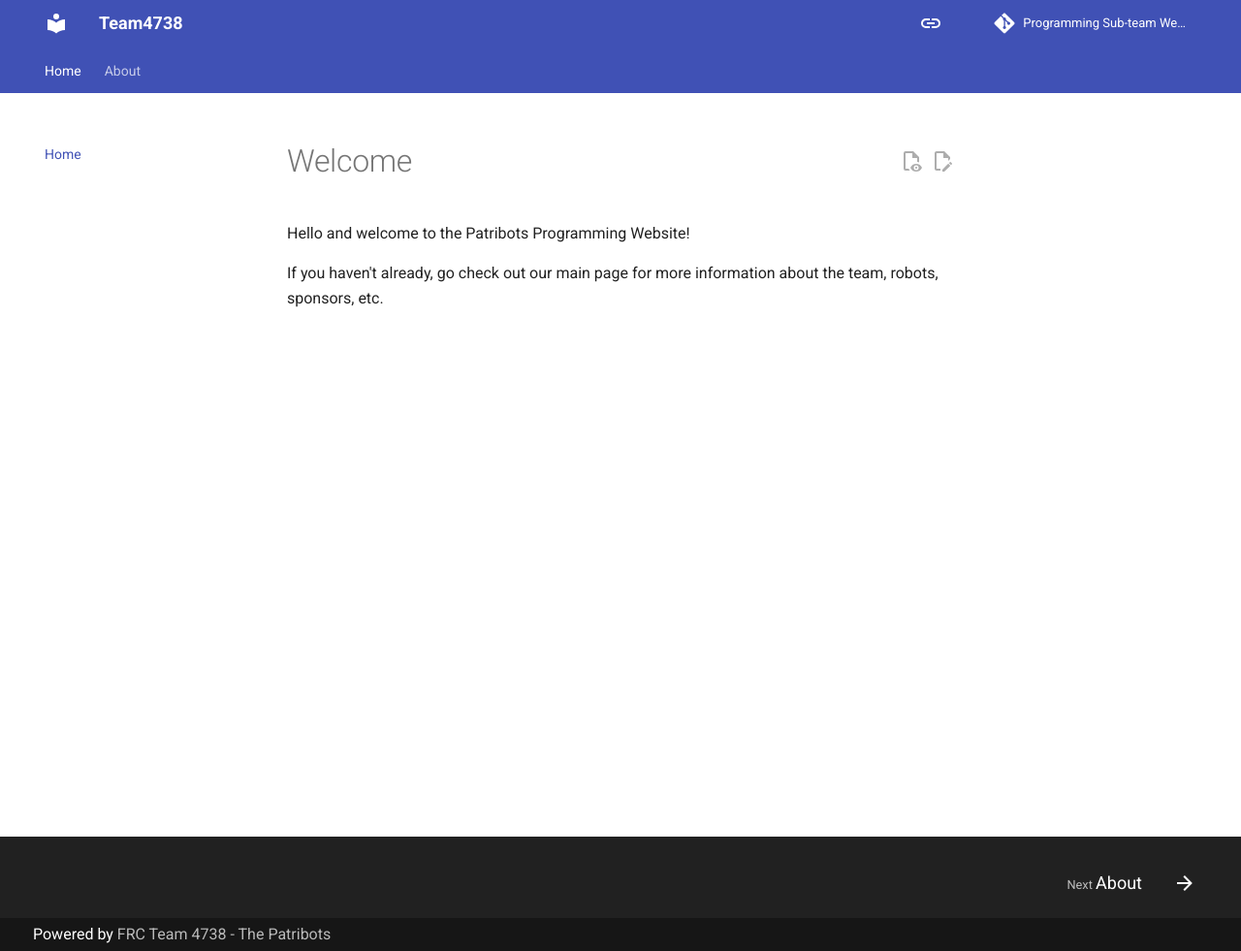
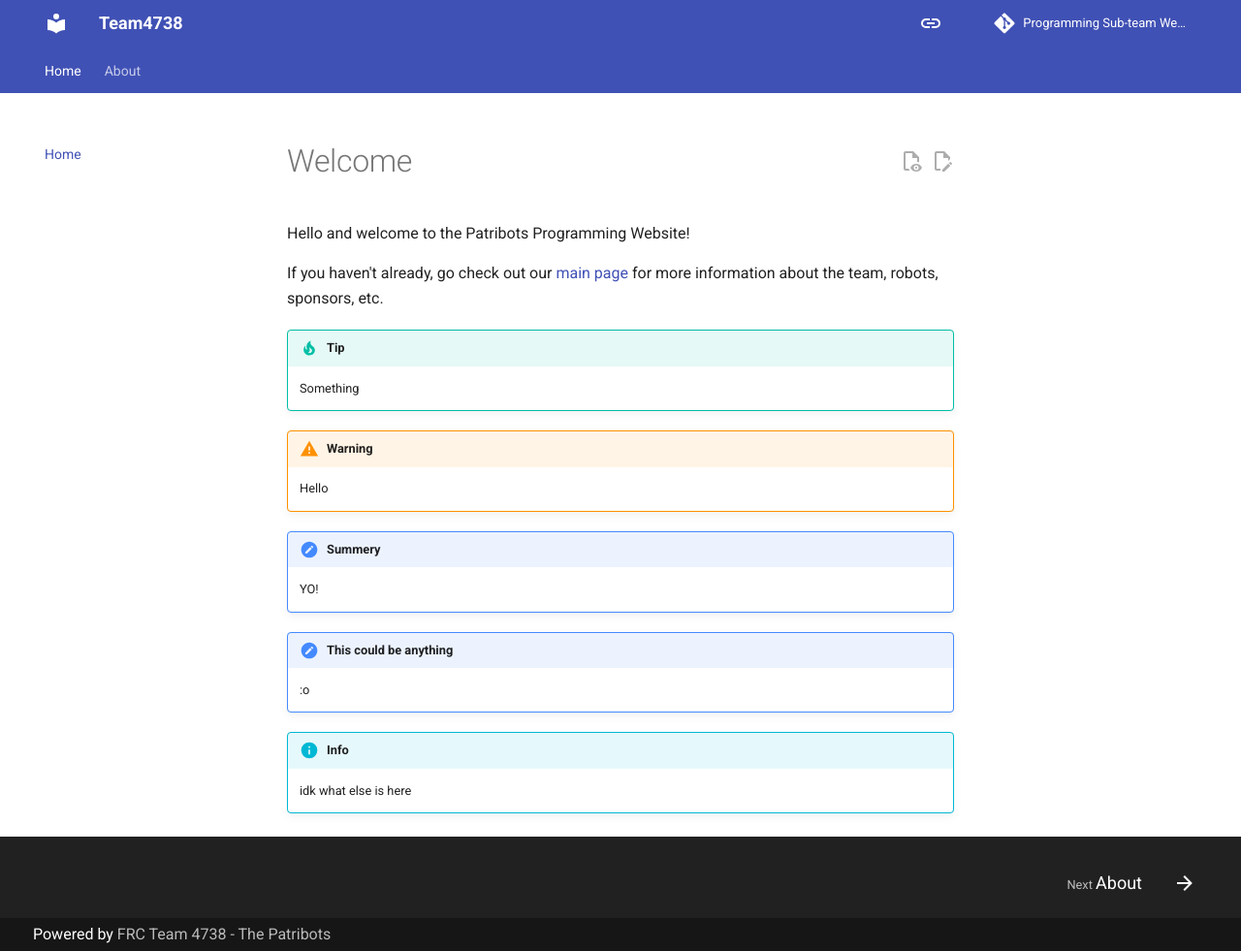
Before and after one commit to Patribots4738/Programming-Website, an MkDocs documentation site: the page built from docs/index.md, in a window 1280 px wide and 981 px high. Shown: the whole window at 97% size. Built offline with MkDocs 1.6.1 and Material for MkDocs 9.7.7, drawn with Linux system fonts in a browser that asks for light colours; comment, search, counter and statistics services are not loaded.

Commit message:
add some cards for demonstration

```diff
--- a/docs/index.md
+++ b/docs/index.md
@@ -7,4 +7,19 @@ title: Home
 
 Hello and welcome to the Patribots Programming Website!
 
-If you haven't already, go check out our main page for more information about the team, robots, sponsors, etc.
+If you haven't already, go check out our [main page](https://patribots.org/) for more information about the team, robots, sponsors, etc.
+
+!!! Tip
+    Something
+
+!!! Warning
+    Hello
+
+!!! Summery
+    YO!
+
+!!! Text "This could be anything"
+    :o
+
+!!! Info
+    idk what else is here
```
